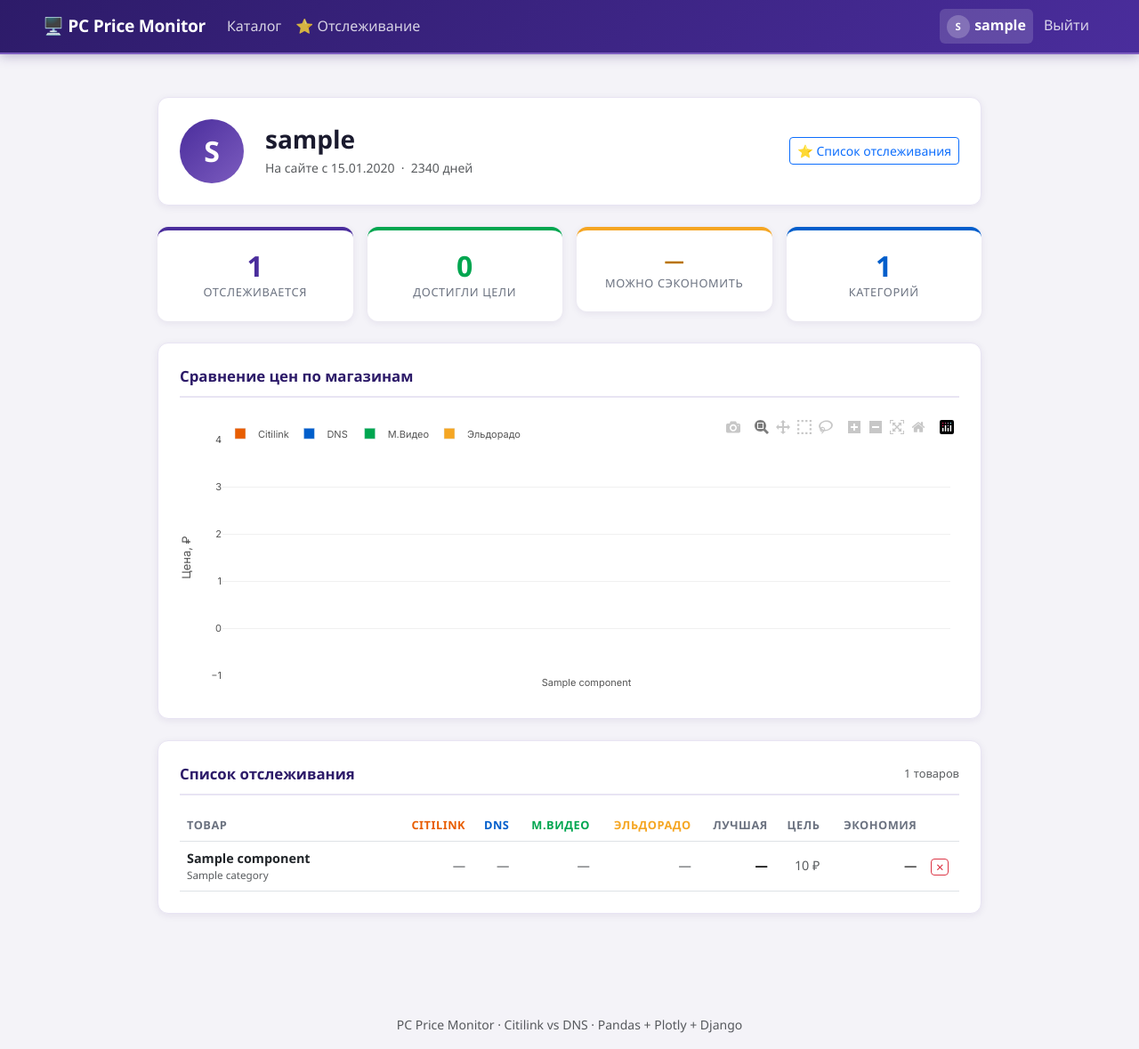
After one commit to Technik979/pc-price-comparison, a Django app: page /profile/ in a window 1280 px wide. The commit adds this page. Shown: the whole page at 89% size. Run offline with Django 4.2, Linux system fonts and the light colour scheme; a user stored in the database is signed in; tables that the repository leaves empty hold one stand-in row (values such as "Sample post"); some libraries are stand-ins or nearby versions.

Commit message:
Add user profile page with watchlist statistics
- Profile page at /profile/ with account info, 4 stat cards,
  grouped bar chart (prices per store per item), watchlist table
- Stats: tracked items count, target-reached count, total savings
  potential, number of categories watched
- Watchlist table shows all 4 store prices, best price badge,
  target status, per-item savings
- Navbar username becomes a clickable link to profile with avatar circle

```diff
--- a/monitor/templates/monitor/base.html
+++ b/monitor/templates/monitor/base.html
@@ -31,7 +31,12 @@
       </ul>
       <ul class="navbar-nav gap-1">
         {% if user.is_authenticated %}
-          <li class="nav-item"><span class="nav-link text-muted small">{{ user.username }}</span></li>
+          <li class="nav-item">
+            <a class="nav-link {% block nav_profile %}{% endblock %}" href="{% url 'profile' %}"
+               style="font-weight:600">
+              <span style="display:inline-flex;align-items:center;justify-content:center;width:26px;height:26px;border-radius:50%;background:rgba(255,255,255,.22);font-size:.72rem;margin-right:.35rem">{{ user.username|slice:":1"|upper }}</span>{{ user.username }}
+            </a>
+          </li>
           <li class="nav-item"><a class="nav-link" href="{% url 'logout' %}">Выйти</a></li>
         {% else %}
           <li class="nav-item"><a class="nav-link" href="{% url 'login' %}">Войти</a></li>
--- /dev/null
+++ b/monitor/templates/monitor/profile.html
@@ -0,0 +1,176 @@
+{% extends 'monitor/base.html' %}
+{% load monitor_tags %}
+{% block title %}{{ user.username }} — Профиль{% endblock %}
+{% block nav_profile %}active{% endblock %}
+
+{% block content %}
+<div class="container py-5">
+  <div class="row justify-content-center g-4">
+    <div class="col-lg-10">
+
+      <!-- Header card -->
+      <div class="section-card mb-4 d-flex align-items-center gap-4 flex-wrap">
+        <div style="width:72px;height:72px;border-radius:50%;background:linear-gradient(135deg,var(--purple-mid),var(--purple-light));display:flex;align-items:center;justify-content:center;font-size:2rem;font-weight:800;color:#fff;flex-shrink:0">
+          {{ user.username|slice:":1"|upper }}
+        </div>
+        <div class="flex-grow-1">
+          <h3 class="fw-700 mb-0">{{ user.username }}</h3>
+          <div class="text-muted small mt-1">
+            На сайте с {{ user.date_joined|date:"d.m.Y" }}
+            &nbsp;·&nbsp;
+            {% if days_joined == 0 %}зарегистрировался сегодня
+            {% elif days_joined == 1 %}1 день
+            {% elif days_joined < 5 %}{{ days_joined }} дня
+            {% else %}{{ days_joined }} дней
+            {% endif %}
+          </div>
+        </div>
+        <a href="{% url 'watchlist' %}" class="btn btn-outline-primary btn-sm">⭐ Список отслеживания</a>
+      </div>
+
+      <!-- Stat cards -->
+      <div class="row g-3 mb-4">
+        <div class="col-6 col-md-3">
+          <div class="stat-card" style="border-top-color:var(--purple-mid)">
+            <div class="stat-val">{{ enriched|length }}</div>
+            <div class="stat-lbl">Отслеживается</div>
+          </div>
+        </div>
+        <div class="col-6 col-md-3">
+          <div class="stat-card" style="border-top-color:#00a650">
+            <div class="stat-val" style="color:#00a650">{{ target_reached_count }}</div>
+            <div class="stat-lbl">Достигли цели</div>
+          </div>
+        </div>
+        <div class="col-6 col-md-3">
+          <div class="stat-card" style="border-top-color:#f5a623">
+            <div class="stat-val" style="color:#b97300;font-size:1.4rem">
+              {% if total_savings %}{{ total_savings|floatformat:0 }} ₽{% else %}—{% endif %}
+            </div>
+            <div class="stat-lbl">Можно сэкономить</div>
+          </div>
+        </div>
+        <div class="col-6 col-md-3">
+          <div class="stat-card" style="border-top-color:#005ecb">
+            <div class="stat-val" style="color:#005ecb">{{ categories_count }}</div>
+            <div class="stat-lbl">Категорий</div>
+          </div>
+        </div>
+      </div>
+
+      {% if enriched %}
+
+      <!-- Price comparison chart -->
+      <div class="section-card mb-4">
+        <div class="section-title">Сравнение цен по магазинам</div>
+        <div id="profile-chart" style="height:320px"></div>
+      </div>
+
+      <!-- Watchlist table -->
+      <div class="section-card">
+        <div class="section-title d-flex justify-content-between align-items-center">
+          <span>Список отслеживания</span>
+          <span class="text-muted fw-400" style="font-size:.8rem;font-weight:400">{{ enriched|length }} товаров</span>
+        </div>
+        <div class="table-responsive">
+          <table class="table table-hover mb-0" style="font-size:.9rem">
+            <thead>
+              <tr>
+                <th style="min-width:220px">Товар</th>
+                {% for store in ALL_STORES %}
+                <th class="text-end" style="color:{{ STORE_COLORS|dict_get:store }}">{{ store }}</th>
+                {% endfor %}
+                <th class="text-end">Лучшая</th>
+                <th class="text-end">Цель</th>
+                <th class="text-end">Экономия</th>
+                <th></th>
+              </tr>
+            </thead>
+            <tbody>
+              {% for row in enriched %}
+              <tr {% if row.target_ok %}style="background:rgba(0,166,80,.04)"{% endif %}>
+                <td>
+                  <a href="{% url 'component_detail' row.item.component.pk %}"
+                     class="text-decoration-none fw-600 text-dark">{{ row.item.component.name }}</a>
+                  <div class="text-muted" style="font-size:.73rem">{{ row.item.component.category.name }}</div>
+                </td>
+                {% for store in ALL_STORES %}
+                <td class="text-end {% if row.best_store == store %}best-price-cell{% endif %}">
+                  {% with p=row.prices|dict_get:store %}
+                    {% if p %}{{ p|floatformat:0 }} ₽{% else %}<span class="text-muted">—</span>{% endif %}
+                  {% endwith %}
+                </td>
+                {% endfor %}
+                <td class="text-end fw-700">
+                  {% if row.best_price %}
+                    <span class="cheaper-tag store-{{ row.best_store|store_slug }}">{{ row.best_price|floatformat:0 }} ₽</span>
+                  {% else %}—{% endif %}
+                </td>
+                <td class="text-end">
+                  {% if row.item.target_price %}
+                    {% if row.target_ok %}
+                      <span class="text-success fw-600">✓ {{ row.item.target_price|floatformat:0 }} ₽</span>
+                    {% else %}
+                      <span class="text-muted">{{ row.item.target_price|floatformat:0 }} ₽</span>
+                    {% endif %}
+                  {% else %}
+                    <span class="text-muted" style="font-size:.75rem">не задана</span>
+                  {% endif %}
+                </td>
+                <td class="text-end">
+                  {% if row.savings %}
+                    <span style="color:#00a650;font-weight:600">{{ row.savings|floatformat:0 }} ₽</span>
+                  {% else %}—{% endif %}
+                </td>
+                <td>
+                  <a href="{% url 'remove_from_watchlist' row.item.component.pk %}"
+                     class="btn btn-sm btn-outline-danger py-0 px-1" style="font-size:.72rem"
+                     title="Удалить">✕</a>
+                </td>
+              </tr>
+              {% endfor %}
+            </tbody>
+            {% if total_savings %}
+            <tfoot>
+              <tr class="fw-700">
+                <td colspan="{{ ALL_STORES|length|add:2 }}" class="text-end text-muted" style="font-size:.8rem">Итоговая экономия при выборе лучшего магазина:</td>
+                <td class="text-end" style="color:#00a650">{{ total_savings|floatformat:0 }} ₽</td>
+                <td></td>
+              </tr>
+            </tfoot>
+            {% endif %}
+          </table>
+        </div>
+      </div>
+
+      {% else %}
+
+      <!-- Empty state -->
+      <div class="section-card text-center py-5">
+        <div style="font-size:3rem;opacity:.3">⭐</div>
+        <h5 class="fw-700 mt-3 mb-1">Список отслеживания пуст</h5>
+        <p class="text-muted small mb-3">Добавляйте товары из каталога, чтобы следить за ценами</p>
+        <a href="{% url 'catalog' %}" class="btn btn-primary px-4">Перейти в каталог</a>
+      </div>
+
+      {% endif %}
+
+    </div>
+  </div>
+</div>
+{% endblock %}
+
+{% block extra_js %}
+{% if chart_json %}
+<script>
+(function () {
+  const data = {{ chart_json|safe }};
+  Plotly.newPlot('profile-chart', data.data, {
+    ...data.layout,
+    responsive: true,
+    displayModeBar: false,
+  });
+})();
+</script>
+{% endif %}
+{% endblock %}
--- a/monitor/urls.py
+++ b/monitor/urls.py
@@ -8,6 +8,7 @@ urlpatterns = [
     path('watchlist/', views.watchlist_view, name='watchlist'),
     path('watchlist/add/<int:component_id>/', views.add_to_watchlist, name='add_to_watchlist'),
     path('watchlist/remove/<int:component_id>/', views.remove_from_watchlist, name='remove_from_watchlist'),
+    path('profile/', views.profile_view, name='profile'),
     path('accounts/register/', views.register_view, name='register'),
     path('accounts/login/', views.login_view, name='login'),
     path('accounts/logout/', views.logout_view, name='logout'),
--- a/monitor/views.py
+++ b/monitor/views.py
@@ -280,6 +280,86 @@ def add_component(request):
         form = AddComponentForm()
     return render(request, 'monitor/add_component.html', {'form': form})
 
+@login_required
+def profile_view(request):
+    from django.utils import timezone
+
+    items = Watchlist.objects.filter(user=request.user).select_related('component__category').order_by('-added_at')
+
+    enriched = []
+    total_savings = 0
+    target_reached_count = 0
+    categories_seen = set()
+
+    for item in items:
+        prices = {s: item.component.get_latest_price(s) for s in ALL_STORES}
+        valid = {k: v for k, v in prices.items() if v}
+        best_store = min(valid, key=valid.get) if valid else None
+        best_price = valid[best_store] if best_store else None
+        worst_price = max(valid.values()) if valid else None
+        savings = (worst_price - best_price) if (best_price and worst_price) else 0
+        total_savings += savings
+        target_ok = bool(item.target_price and best_price and best_price <= item.target_price)
+        if target_ok:
+            target_reached_count += 1
+        categories_seen.add(item.component.category.name)
+        enriched.append({
+            'item': item,
+            'prices': prices,
+            'best_store': best_store,
+            'best_price': best_price,
+            'savings': savings,
+            'target_ok': target_ok,
+        })
+
+    enriched.sort(key=lambda x: (-int(x['target_ok']), -(x['savings'] or 0)))
+
+    days_joined = (timezone.now() - request.user.date_joined).days
+
+    # Grouped bar chart — price per store for each watchlist item (max 12)
+    chart_json = None
+    if enriched:
+        to_show = enriched[:12]
+        labels = []
+        for row in to_show:
+            n = row['item'].component.name
+            labels.append(n[:22] + '…' if len(n) > 22 else n)
+
+        fig = go.Figure()
+        for store in ALL_STORES:
+            fig.add_trace(go.Bar(
+                name=store,
+                x=labels,
+                y=[row['prices'].get(store) for row in to_show],
+                marker_color=STORE_COLORS[store],
+                hovertemplate='<b>%{y:,.0f} ₽</b><extra>' + store + '</extra>',
+            ))
+        fig.update_layout(
+            barmode='group',
+            yaxis_title='Цена, ₽',
+            yaxis_tickformat=',d',
+            plot_bgcolor='white',
+            paper_bgcolor='white',
+            legend=dict(orientation='h', y=1.08, x=0),
+            margin=dict(t=10, b=10, l=10, r=10),
+            font=dict(family='Inter, sans-serif', size=11, color='#555'),
+        )
+        fig.update_xaxes(showgrid=False)
+        fig.update_yaxes(showgrid=True, gridcolor='#f0f0f0', zeroline=False)
+        chart_json = fig.to_json()
+
+    return render(request, 'monitor/profile.html', {
+        'enriched': enriched,
+        'total_savings': total_savings,
+        'target_reached_count': target_reached_count,
+        'categories_count': len(categories_seen),
+        'days_joined': days_joined,
+        'ALL_STORES': ALL_STORES,
+        'STORE_COLORS': STORE_COLORS,
+        'chart_json': chart_json,
+    })
+
+
 def register_view(request):
     if request.user.is_authenticated:
         return redirect('index')
```
